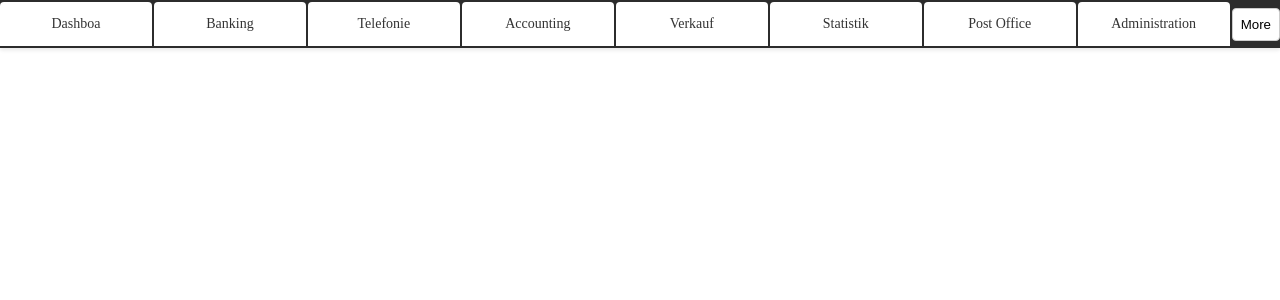
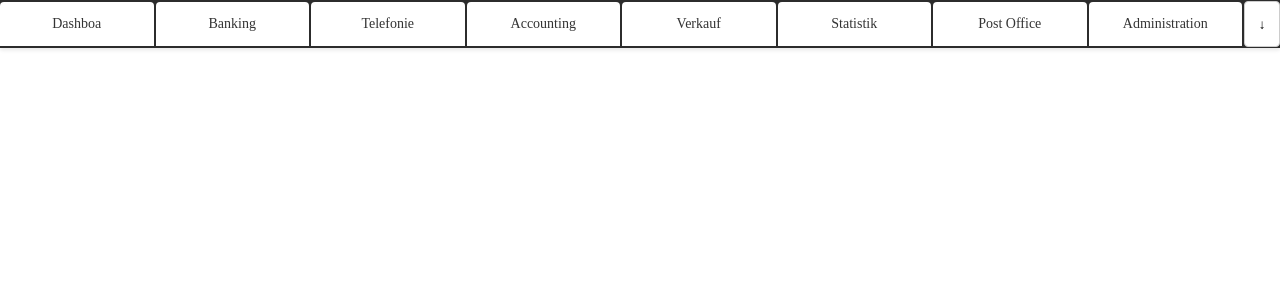
Before and after one commit to Volodymyr-Bauzi/browser-tabs, a Next.js app: page / in a window 1280 px wide. Shown: the top 300 px of the page. Built offline with nearby package versions, Linux system fonts and the light colour scheme.

Commit message:
Added better styles to BurgerMenu

```diff
--- a/components/BurgerMenu.module.css
+++ b/components/BurgerMenu.module.css
@@ -3,12 +3,13 @@
   }
 
   .burgerButton {
-    padding: 8px;
+    /* padding: 8px; */
     border: none;
     background: #fff;
     cursor: pointer;
     border: 1px solid #ccc;
     border-radius: 4px;
+    width: 36px;
   }
 
   .burgerDropdown {
--- a/components/BurgerMenu.tsx
+++ b/components/BurgerMenu.tsx
@@ -16,7 +16,9 @@ const BurgerMenu: React.FC<BurgerMenuProps> = ({ hiddenTabs, onTabClick }) => {
         className={styles.burgerButton}
         onClick={() => setIsMenuOpen(!isMenuOpen)}
       >
-        More
+        <p>
+            {isMenuOpen ? '↑' : '↓'}
+        </p>
       </button>
       {isMenuOpen && (
         <div className={styles.burgerDropdown}>
```
